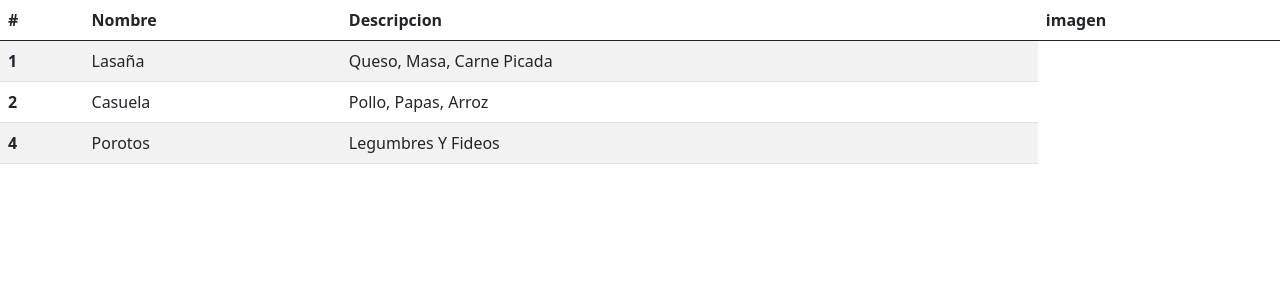
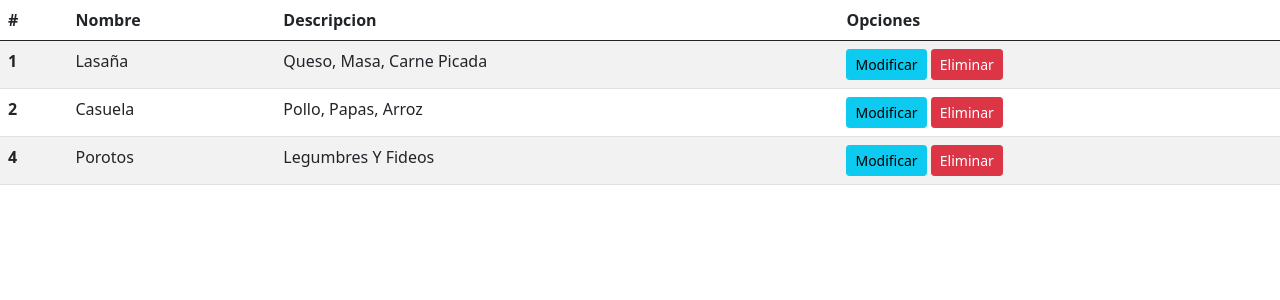
Before and after one commit to Seba-desing/Backend_Test_lincoqueo, a Django app: page /menu/ in a window 1280 px wide. Shown: the part 56-356 px from the top of the page. Run offline with Django 3.2, Linux system fonts and the light colour scheme; data comes from the database, SQL or seed files in the repository; both versions use the stored data as it was after the commit.

Commit message:
se puede modificar y eliminar

```diff
--- a/app/templates/app/Menu/listar.html
+++ /dev/null
@@ -1,5 +0,0 @@
-{% extends 'app/base.html' %}
-
-{% block contenido %}
-
-{% endblock %}
--- a/app/templates/app/menu.html
+++ b/app/templates/app/menu.html
@@ -8,7 +8,7 @@
         <th scope="col">#</th>
         <th scope="col">Nombre</th>
         <th scope="col">Descripcion</th>
-        <th scope="col">imagen</th>
+        <th scope="col">Opciones</th>
       </tr>
     </thead>
     <tbody>
@@ -17,9 +17,9 @@
         <th scope="row">{{m.id}}</th>
         <td>{{m.nombre | capfirst}}</td>
         <td>{{m.ingredientes | title}}</td>
-        {% if m.imagen %}
-        <td><img src="{{ m.imagen.url }}" alt=""></td>
-        {% endif %}
+        <td><a href="{% url 'modificar_menu' m.id %}" class="btn btn-info btn-sm">Modificar</a>
+        <a href="{% url 'eliminar_menu' m.id %}" class="btn btn-danger btn-sm">Eliminar</a>
+        </td>
       </tr>
       {% endfor %}
     </tbody>
--- a/app/urls.py
+++ b/app/urls.py
@@ -1,8 +1,10 @@
 from django.urls import path
-from .views import home, menu, agregar
+from .views import home, menu, agregar, modificar_menu, eliminar_menu
 
 urlpatterns = [
     path('', home, name="home"),
     path('menu/',menu, name="menu"),
-    path('agregar-menu/',agregar,name="agregar_menu")
+    path('agregar-menu/',agregar,name="agregar_menu"),
+    path('modificar-menu/<id>/',modificar_menu, name="modificar_menu"),
+    path('eliminar-menu/<id>/', eliminar_menu, name="eliminar_menu")
 ]
--- a/app/views.py
+++ b/app/views.py
@@ -1,4 +1,4 @@
-from django.shortcuts import render
+from django.shortcuts import render, redirect, get_object_or_404
 from .models import Menu
 from .forms import MenuForm
 
@@ -28,3 +28,24 @@ def agregar(request):
             data["form"] = formulario
 
     return render(request,"app/Menu/agregarmenu.html",data)
+
+def modificar_menu(request, id):
+
+    menu = get_object_or_404(Menu, id=id)
+
+    data={
+        'form': MenuForm(instance=menu)
+    }
+    if request.method == 'POST':
+        formulario = MenuForm(data=request.POST, instance=menu, files=request.FILES)
+        if formulario.is_valid():
+            formulario.save()
+            return redirect(to="menu")
+        data["form"] = formulario
+
+    return render(request,"app/Menu/modificar.html",data)
+def eliminar_menu(request,id):
+    menu = get_object_or_404(Menu, id=id)
+    menu.delete()
+
+    return redirect(to="menu")
```
Also changed, not shown: app/templates/app/Menu/eliminar.html (deleted), db.sqlite3.
